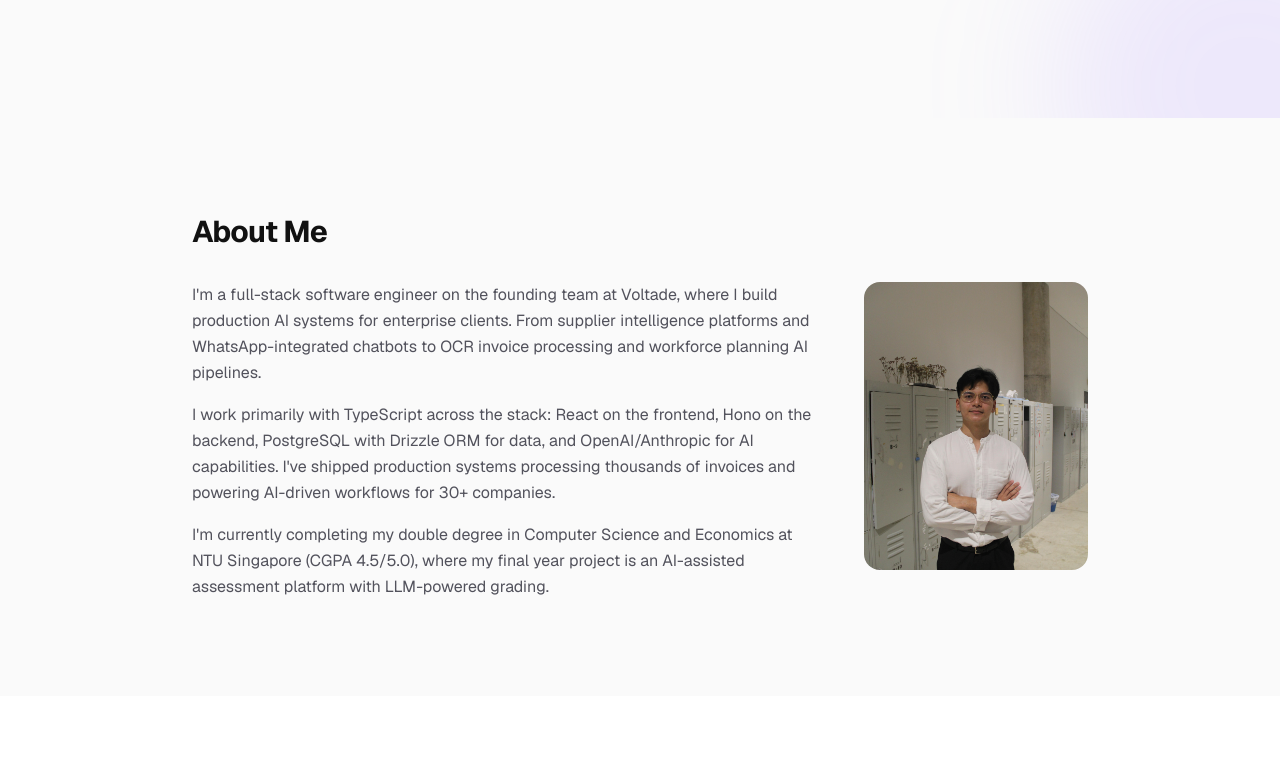
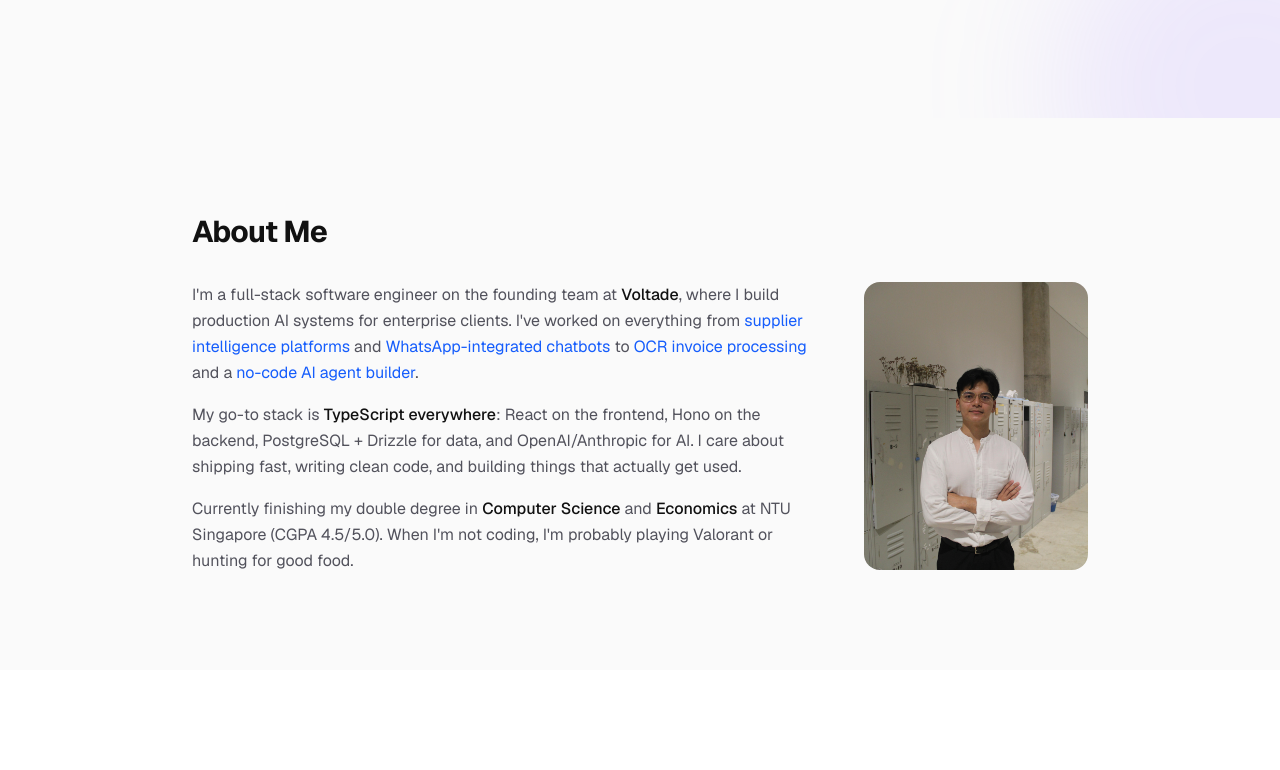
Before and after one commit to WangYuTengg/Portfolio, a Next.js app: page / in a window 1280 px wide. Shown: the part 602-1372 px from the top of the page. Built offline with nearby package versions, Linux system fonts and the light colour scheme.

Commit message:
fix: rewrite About section with personality and highlighted keywords
Co-Authored-By: Claude Opus 4.6 (1M context) <noreply@anthropic.com>

```diff
--- a/src/components/about.tsx
+++ b/src/components/about.tsx
@@ -1,5 +1,4 @@
 import Image from "next/image";
-import { aboutText } from "@/data/portfolio";
 
 export function About() {
   return (
@@ -7,10 +6,31 @@ export function About() {
       <div className="mx-auto max-w-4xl">
         <h2 className="mb-8 text-3xl font-bold tracking-tight">About Me</h2>
         <div className="flex flex-col gap-10 md:flex-row md:items-start">
-          <div className="flex-1 space-y-4 text-zinc-600 leading-relaxed dark:text-zinc-400">
-            {aboutText.map((paragraph, i) => (
-              <p key={i}>{paragraph}</p>
-            ))}
+          <div className="flex-1 space-y-4 leading-relaxed">
+            <p className="text-zinc-600 dark:text-zinc-400">
+              I&apos;m a full-stack software engineer on the founding team at{" "}
+              <span className="font-medium text-foreground">Voltade</span>, where
+              I build production AI systems for enterprise clients. I&apos;ve worked on
+              everything from{" "}
+              <span className="text-blue-600 dark:text-blue-400">supplier intelligence platforms</span> and{" "}
+              <span className="text-blue-600 dark:text-blue-400">WhatsApp-integrated chatbots</span> to{" "}
+              <span className="text-blue-600 dark:text-blue-400">OCR invoice processing</span> and a{" "}
+              <span className="text-blue-600 dark:text-blue-400">no-code AI agent builder</span>.
+            </p>
+            <p className="text-zinc-600 dark:text-zinc-400">
+              My go-to stack is{" "}
+              <span className="font-medium text-foreground">TypeScript everywhere</span>:{" "}
+              React on the frontend, Hono on the backend, PostgreSQL + Drizzle for data,
+              and OpenAI/Anthropic for AI. I care about shipping fast, writing clean code,
+              and building things that actually get used.
+            </p>
+            <p className="text-zinc-600 dark:text-zinc-400">
+              Currently finishing my double degree in{" "}
+              <span className="font-medium text-foreground">Computer Science</span> and{" "}
+              <span className="font-medium text-foreground">Economics</span> at NTU Singapore
+              (CGPA 4.5/5.0). When I&apos;m not coding, I&apos;m probably playing Valorant
+              or hunting for good food.
+            </p>
           </div>
           <div className="flex shrink-0 justify-center md:justify-end">
             <div className="h-72 w-56 overflow-hidden rounded-2xl">
```
